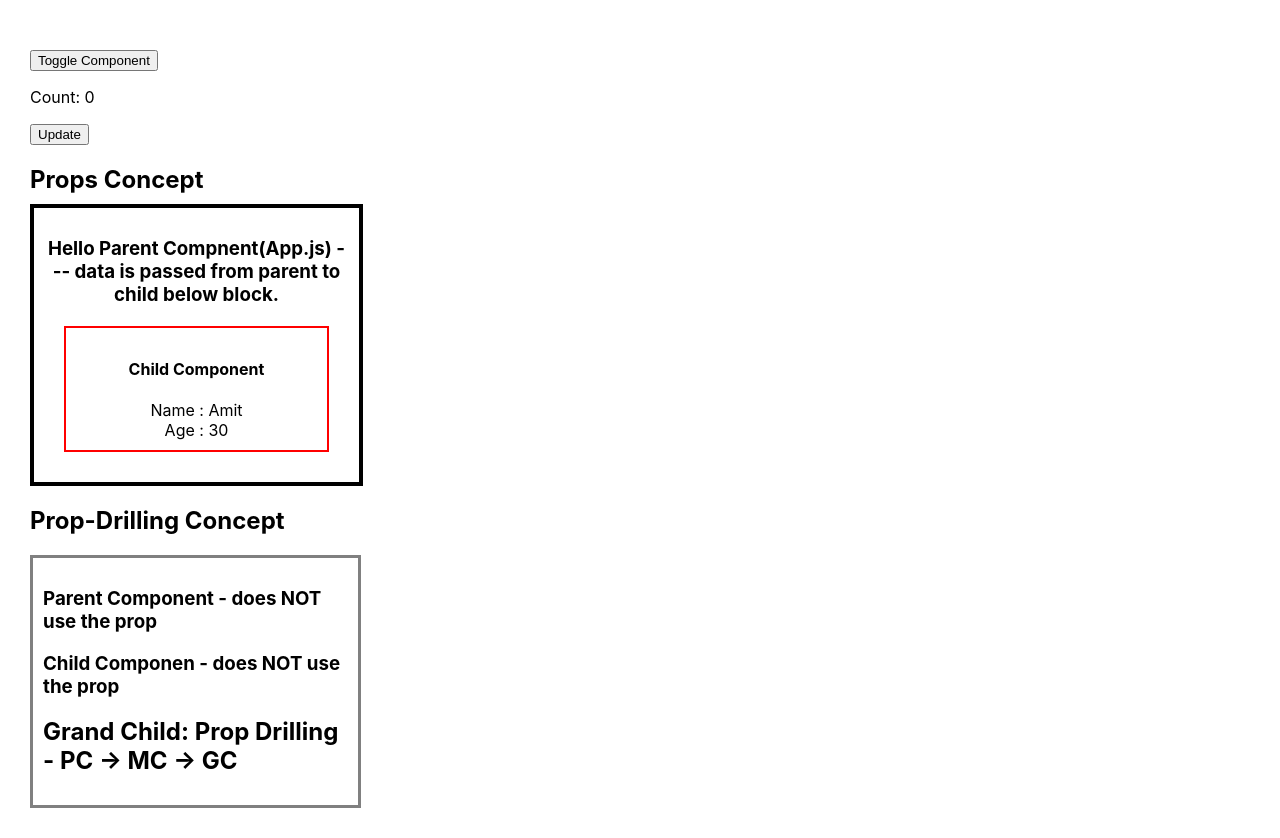
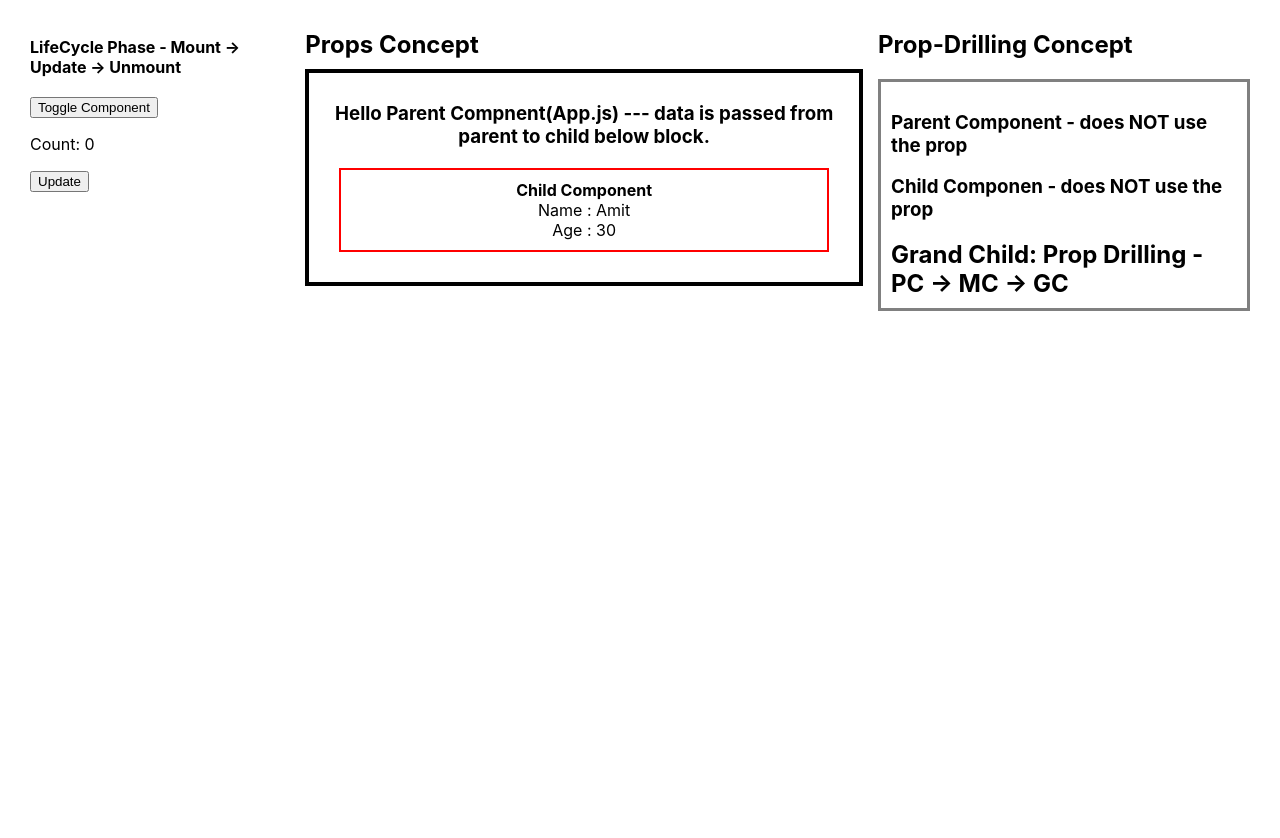
Before and after one commit to mahapatra079/my-app, a React (Create React App) app: page / in a window 1280 px wide. After the commit the page ends 800 px from the top, so only its background shows below. Built offline with nearby package versions, Linux system fonts and the light colour scheme.

Commit message:
Structure changes

```diff
--- a/src/App.js
+++ b/src/App.js
@@ -13,6 +13,7 @@ export default function App() {
         <div className="container">
           {/* LifeCyclePhase */}
           <div>
+            <h4>LifeCycle Phase - Mount → Update → Unmount</h4>
             <button onClick={() => setShow(!show)} className="mt-20">
               Toggle Component
             </button>
--- a/src/index.css
+++ b/src/index.css
@@ -13,7 +13,7 @@ code {
 }
 
 .mt-10{margin-top: 10px;}.mt-20{margin-top: 20px;}
-.container{padding: 30px;}.d-block{display: block;}
+.container{padding: 30px;display: flex; align-items:baseline;gap: 15px;}.d-block{display: block;}
 
 .concept{
   margin-bottom: -40px;
@@ -22,7 +22,6 @@ code {
   border: 4px solid #000;
   margin-top: 50px;
   padding: 10px;
-  width: 25%;
   text-align: center;
 }
 
@@ -36,5 +35,6 @@ code {
    border: 3px solid grey;
    margin-top: 20px;
    padding: 10px;
-   width: 25%;
 }
+
+h2, h4{padding: 0;margin: 0;}
```
